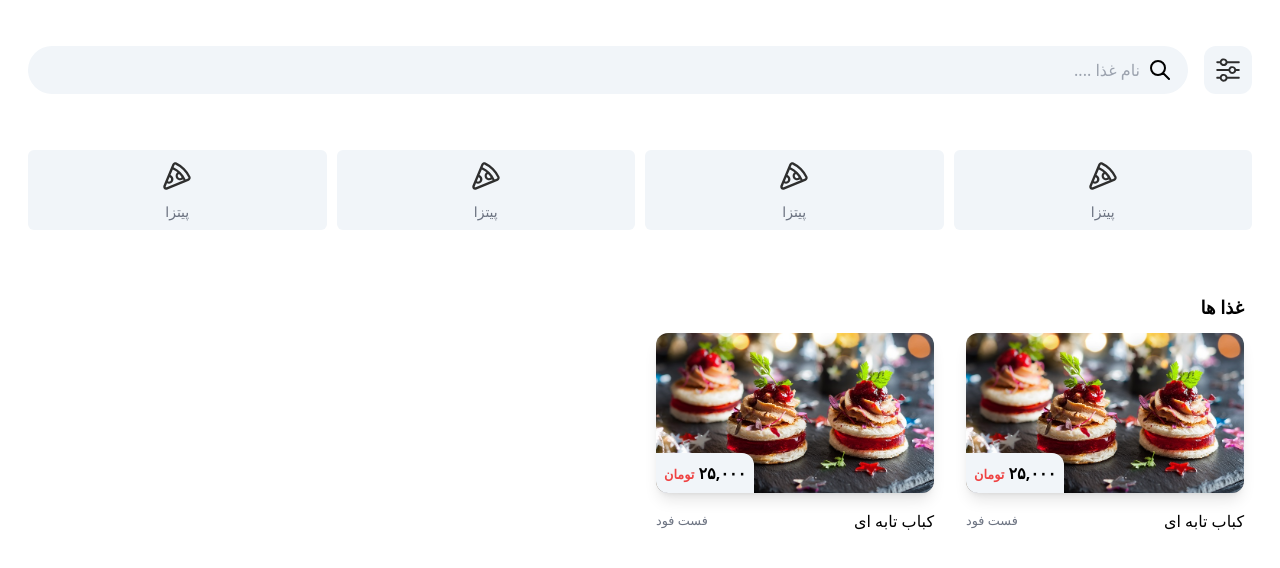
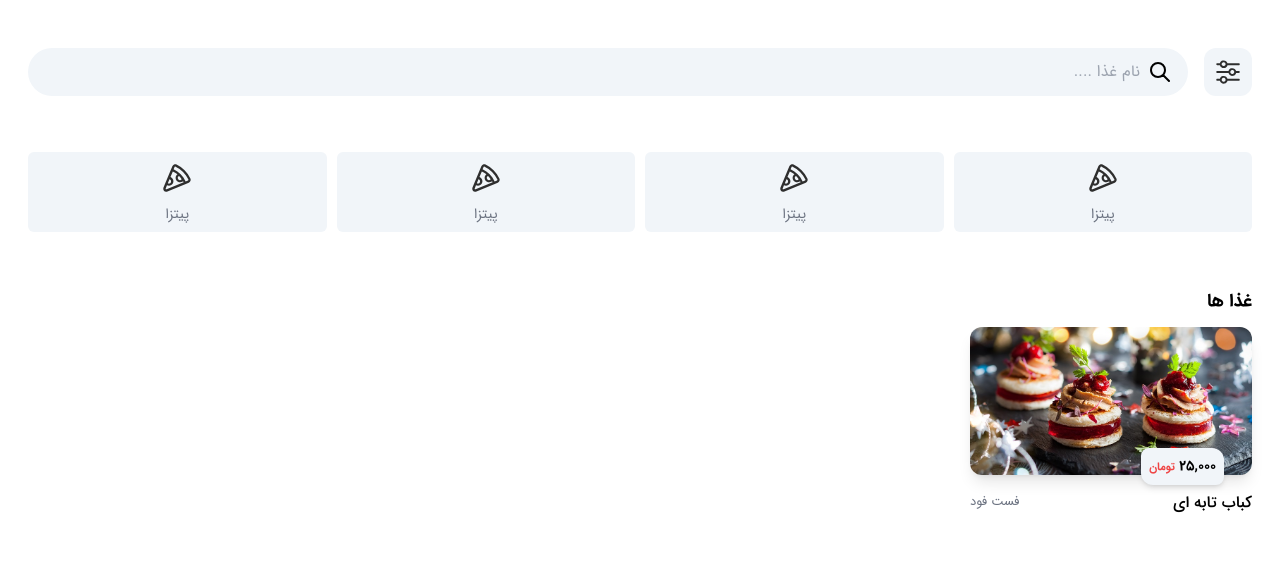
Before and after one commit to mtkz/garsonman, a website: page dist/pages/main.html in a window 1280 px wide. Shown: the part 182-750 px from the top of the page. Drawn offline with Linux system fonts and the light colour scheme.

Commit message:
resoponsive main cards

```diff
--- a/dist/pages/main.html
+++ b/dist/pages/main.html
@@ -4,12 +4,16 @@
 <head>
     <meta charset="UTF-8">
     <title>main page</title>
-    <style>
-        @import url("../css/font.css");
-    </style>
+
     <meta name="viewport" content="width=device-width, initial-scale=1.0">
     <link rel="stylesheet" href="../css/output.css">
     <link rel="stylesheet" href="../css/swiper-bundle.min.css">
+    <style>
+        @import url("../css/font.css");
+        body{
+            font-family: IRANSans,sans-serif;
+        }
+    </style>
 
 
 </head>
@@ -234,45 +238,30 @@
                             </div>
                         </a>
                     </div>
-
-
-
                 </div>
             </div>
         </div>
     </div>
     <div class="container mt-0 sm:mt-8">
-        <div class="w-full p-4">
+        <div class="w-full p-2">
             <div class="page-header pb-3">
-                <h3 class="text-[18px] font-bold">غذا ها</h1>
+                <h3 class="text-[18px] font-bold">غذا ها</h3>
             </div>
-            <div class="grid sm:grid-cols-4 gap-8">
+            <div class="grid sm:grid-cols-4 gap-6 sm:gap-8">
                 <a href="#">
-                    <div class="gm-food-card hover:scale-105 transition ease-in-out duration-150">
-                        <div class="relative">
-                            <img src="/images/Bakers-Copy.jpg" class="h-[160px] rounded-xl object-cover w-full shadow-lg" alt="">
-                            <span class="absolute bottom-0 left-0 bg-slate-100 rounded-bl-xl rounded-tr-xl p-2 font-bold">۲۵,۰۰۰ <small
+                    <div class="gm-food-card transition ease-in-out duration-150 flex sm:block">
+                        <div class="relative w-2/5 sm:w-full h-28  sm:h-auto">
+                            <img src="../images/Bakers-Copy.jpg" class="h-32 rounded-xl object-cover h-full w-full shadow-lg" alt="">
+                            <span class="absolute bottom-[-10px] right-7 shadow-md  bg-slate-100 rounded-lg sm:rounded-bl-xl sm:rounded-tr-xl p-2 font-bold text-xs sm:text-sm">۲۵,۰۰۰ <small
                                 class="text-red-500">تومان</small></span>
                         </div>
-                        <div class="flex justify-between mt-4">
+                        <div class="sm:flex w-3/5 sm:w-full justify-between sm:mt-4 p-2 sm:p-0">
                             <h2 class=" font-medium">کباب تابه ای</h2>
                             <small class="self-center text-gray-500">فست فود</small>
                         </div>
                     </div>
                 </a>
-                <a href="#">
-                    <div class="gm-food-card hover:scale-105 transition ease-in-out duration-150">
-                        <div class="relative">
-                            <img src="/images/Bakers-Copy.jpg" class="h-[160px] rounded-xl object-cover w-full shadow-lg" alt="">
-                            <span class="absolute bottom-0 left-0 bg-slate-100 rounded-bl-xl rounded-tr-xl p-2 font-bold">۲۵,۰۰۰ <small
-                                class="text-red-500">تومان</small></span>
-                        </div>
-                        <div class="flex justify-between mt-4">
-                            <h2 class=" font-medium">کباب تابه ای</h2>
-                            <small class="self-center text-gray-500">فست فود</small>
-                        </div>
-                    </div>
-                </a>
+
             </div>
 
 
```
Also changed, not shown: dist/css/output.css.
